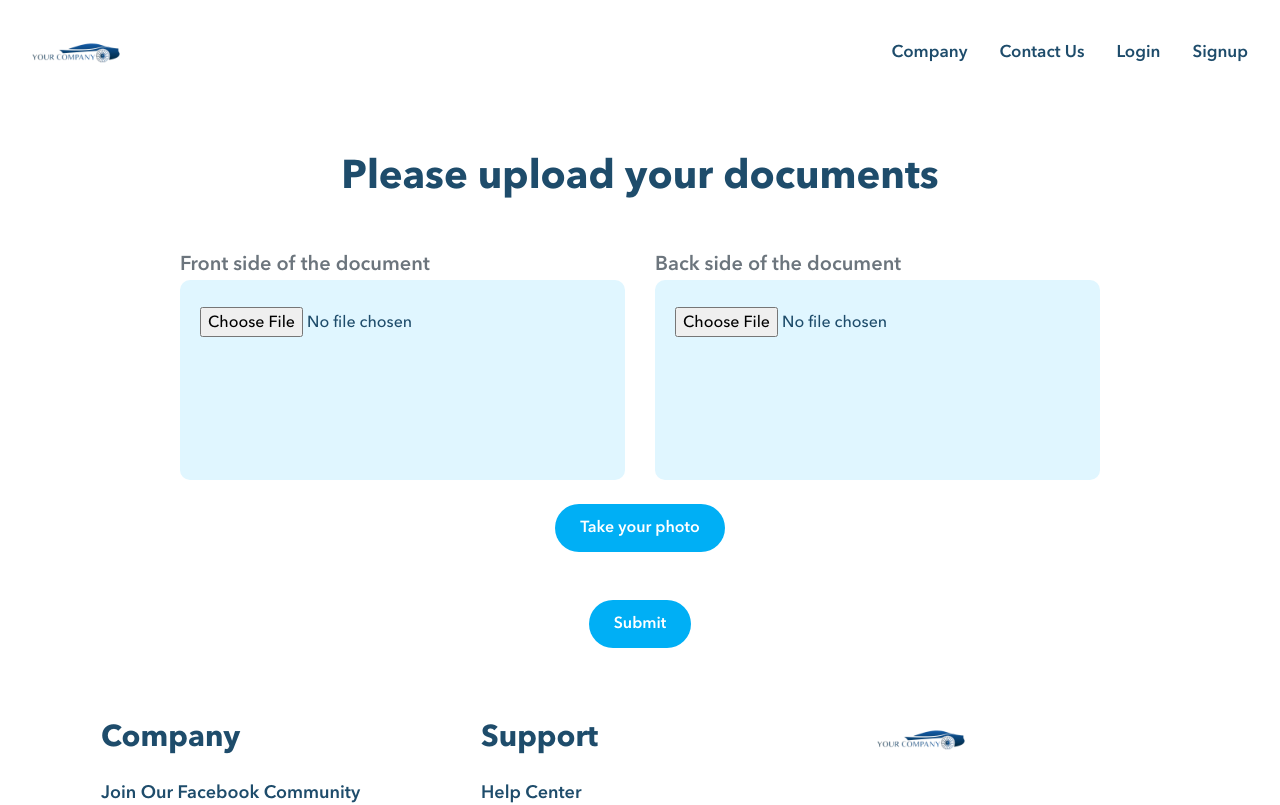
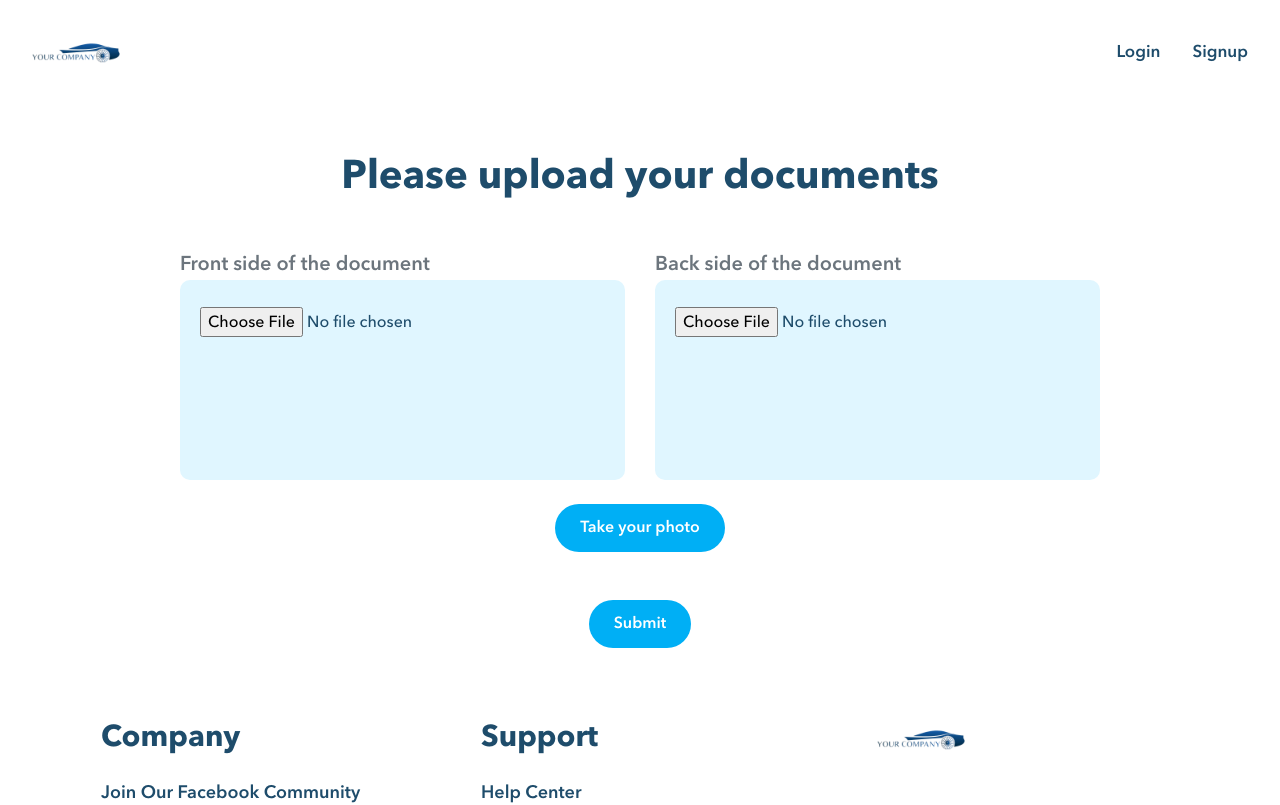
Before and after one commit to KaranBrains/blabla-driver, a React (Create React App) app in the folder frontend/: page /license in a window 1280 px wide. Shown: the top 805 px of the page. Built offline with nearby package versions, Linux system fonts and the light colour scheme.

Commit message:
updated the license page and fixed the navbar

```diff
--- a/frontend/src/components/Auth/Signup/License/License.jsx
+++ b/frontend/src/components/Auth/Signup/License/License.jsx
@@ -6,9 +6,10 @@ import "react-html5-camera-photo/build/css/index.css";
 
 function License() {
   const [value, setValue] = useState(false);
+  const [photo, setPhoto] = useState("");
   function handleTakePhoto(dataUri) {
     dataUri && setValue(false);
-    console.log(dataUri);
+    setPhoto(dataUri);
   }
   return (
     <>
@@ -61,7 +62,17 @@ function License() {
                     Take your photo
                   </button>
                 </div>
-
+                {photo ? (
+                  <div className="mt-4 text-center">
+                    <img
+                      src={photo}
+                      className="img-fluid"
+                      style={{ borderRadius: "50%",  height: '250px', width: '250px'}}
+                    />
+                  </div>
+                ) : (
+                  ""
+                )}
                 {value ? (
                   <div className="mt-4">
                     <Camera
@@ -73,6 +84,7 @@ function License() {
                 ) : (
                   ""
                 )}
+
                 <Link to="/vehicleinfo">
                   <div className="text-center mt-5">
                     <button className="text-white bg-secondaryColor font-demi btn-blue">
--- a/frontend/src/components/Navbar/NavbarComponent.jsx
+++ b/frontend/src/components/Navbar/NavbarComponent.jsx
@@ -21,25 +21,6 @@ function NavbarComponent() {
         <Navbar.Toggle aria-controls="basic-navbar-nav" />
         <Navbar.Collapse id="basic-navbar-nav">
           <Nav className="ml-auto">
-            <NavLink exact to="/" activeClassName="activeNav">
-              <Nav.Link
-                href="/"
-                className="font-demi font-17 px-3 navbar-item
-                  text-primaryColor text-center"
-              >
-                Company
-              </Nav.Link>
-            </NavLink>
-            <NavLink to="/contact" activeClassName="activeNav">
-              <Nav.Link
-                as={Link}
-                to="/contact"
-                className="font-demi font-17
-                  px-3 navbar-item text-primaryColor text-center"
-              >
-                Contact Us
-              </Nav.Link>
-            </NavLink>
             <NavLink to="/login" activeClassName="activeNav">
               <Nav.Link
                 href="/login"
```
